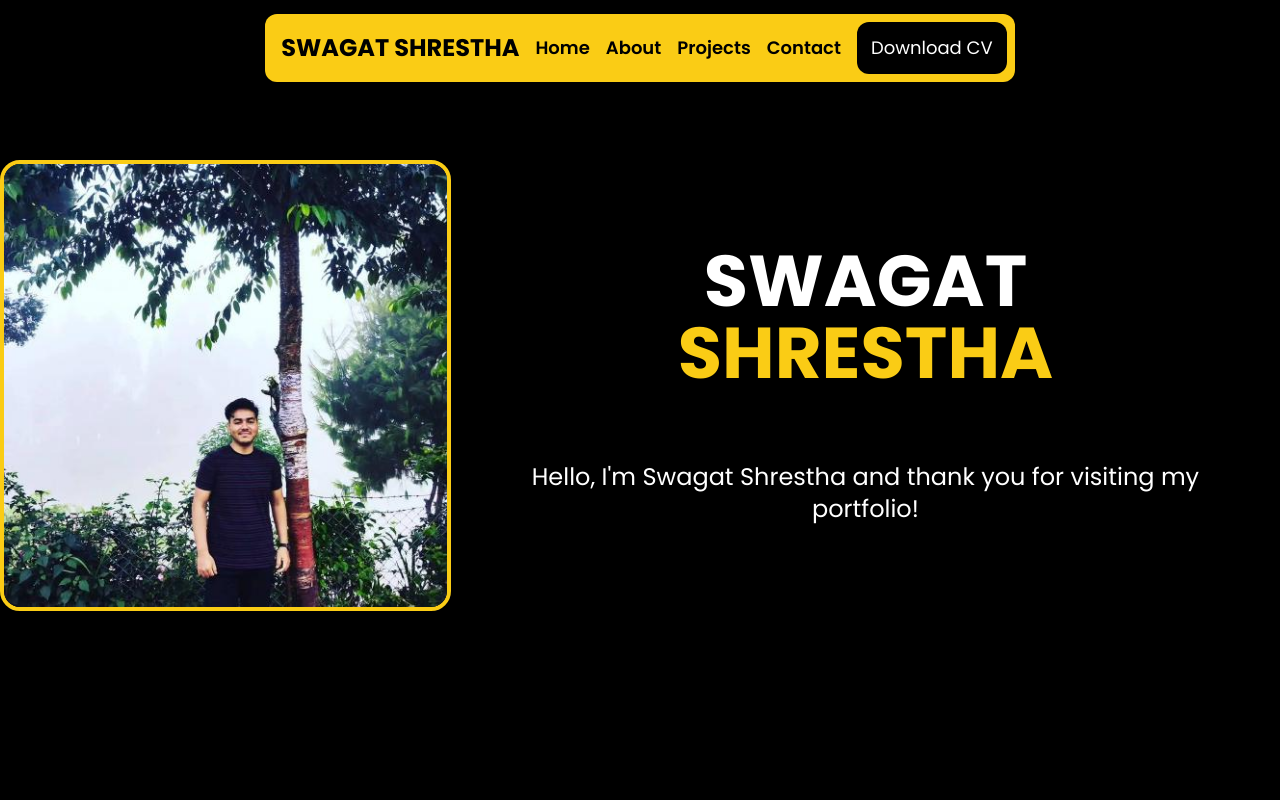
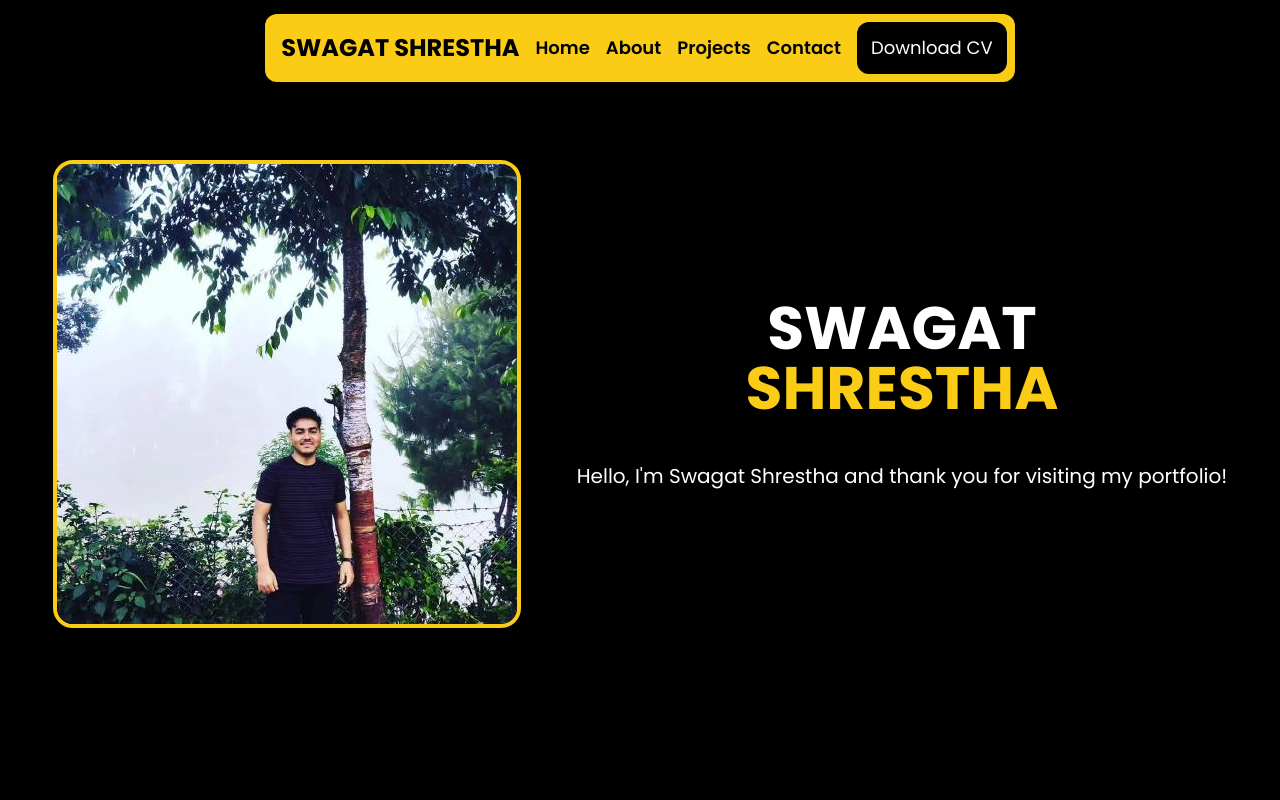
Before and after one commit to ItsMeSwagat/portofolio, a React (Create React App) app: page / in a window 1280 px wide. Shown: the top 800 px of the page. Built offline with nearby package versions, Linux system fonts and the light colour scheme.

Commit message:
responsive changes on page

```diff
--- a/src/components/Header.jsx
+++ b/src/components/Header.jsx
@@ -9,26 +9,26 @@ const Header = () => {
       className=" relative w-full h-screen justify-center items-center bg-black"
     >
       <Navbar />
-      <div className=" flex justify-center items-center text-center pt-20">
-        <div data-aos="fade-right" data-aos-duration="3000">
+      <div className=" flex flex-col-reverse md:flex-row justify-center items-center gap-4 text-center pt-10 md:pt-20">
+        <div className=" md:pl-10" data-aos="fade-right" data-aos-duration="3000">
           <img
-            className=" inline-flex justify-center items-center border-4 border-yellow-400 rounded-[20px]"
+            className=" w-[70%] md:w-[100%] inline-flex justify-center items-center border-4 border-yellow-400 rounded-[20px]"
             src={Bman}
             alt="bman"
           />
         </div>
         <div data-aos="fade-left" data-aos-duration="3000">
-          <div className=" flex flex-col">
-            <span className=" text-white text-4xl sm:text-6xl md:text-7xl font-extrabold">
+          <div className=" flex flex-col text-4xl sm:text-6xl md:text-6xl lg:text-7xl">
+            <span className=" text-white  font-extrabold">
               SWAGAT
             </span>
-            <span className="  text-yellow-400 text-4xl sm:text-6xl md:text-7xl font-extrabold">
+            <span className="  text-yellow-400 font-extrabold">
               SHRESTHA
             </span>
           </div>
           <br />
 
-          <h3 className=" text-white text-sm w-auto h-auto sm:text-lg md:text-2xl pt-12 px-10">
+          <h3 className=" text-white text-sm w-auto h-auto sm:text-lg md:text-xl lg:text-2xl sm:pt-5 px-10">
             Hello, I'm Swagat Shrestha and thank you for visiting my portfolio!
           </h3>
         </div>
```
